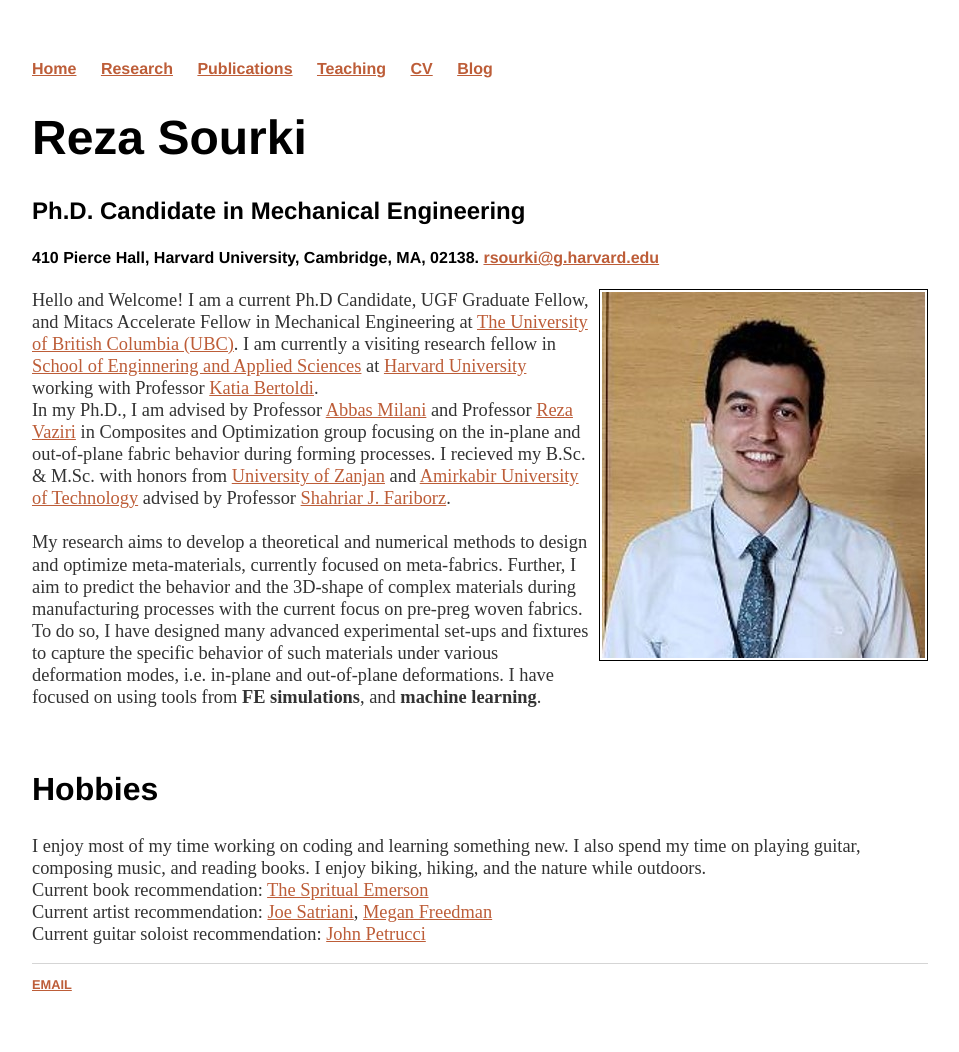
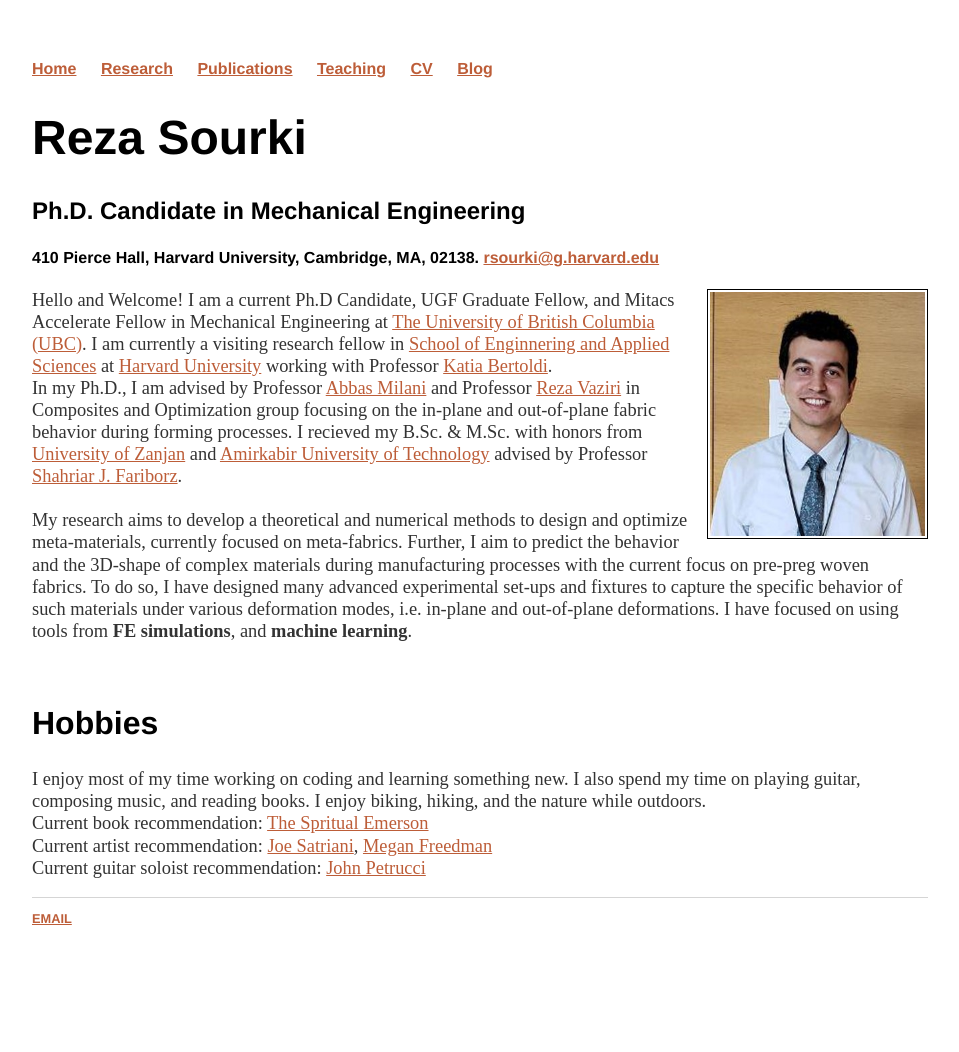
Before and after one commit to rsourki/rsourki.github.io, a Jekyll site: the page built from index.html, in a window 1280 px wide. Shown: the whole page, without its empty margins (160-1119 px from the left). Built offline with Jekyll 4.4.1, drawn with Linux system fonts in a browser that asks for light colours; after the commit the page ends 986 px from its top, so only the background shows below that.

Commit message:
Update index.html

```diff
--- a/index.html
+++ b/index.html
@@ -15,7 +15,7 @@ title: Reza Sourki Webpage
 	<h4>410 Pierce Hall, Harvard University, Cambridge, MA, 02138.
         <a href="mailto:rsourki@g.harvard.edu">rsourki@g.harvard.edu</a>
         </h4>
-	<img src = "/img/ProfilePic.jpg" width = "323" height = "366"
+	<img src = "/img/ProfilePic.jpg" width = "215" height = "244"
 	     alt = "Reza Sourki"
 	     class = "float-img"/>
 	<p>Hello and Welcome! I am a current Ph.D Candidate, UGF Graduate Fellow, and Mitacs Accelerate Fellow in Mechanical Engineering at <a href="https://www.ubc.ca/"> The University of British Columbia (UBC)</a>.
```
